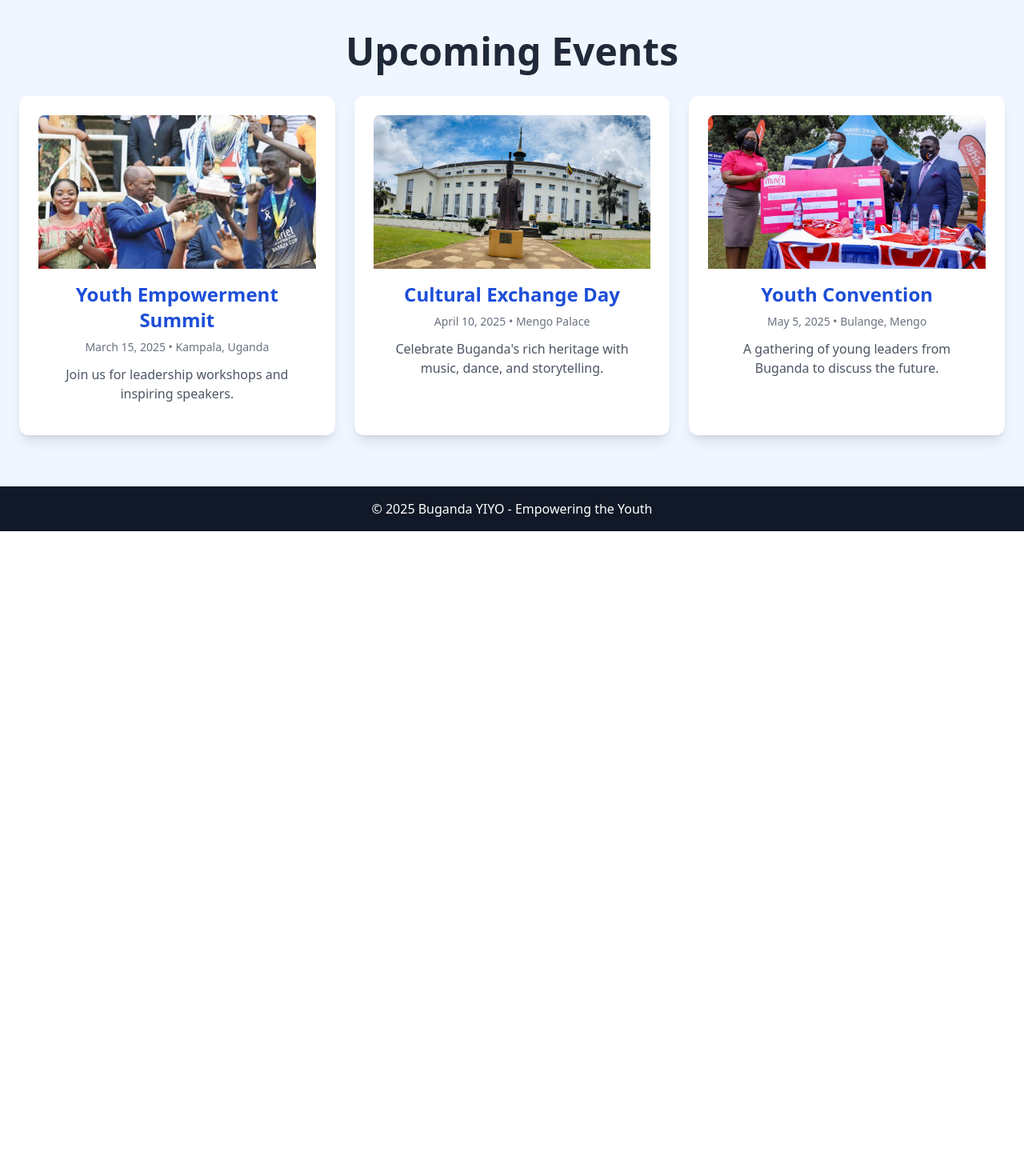
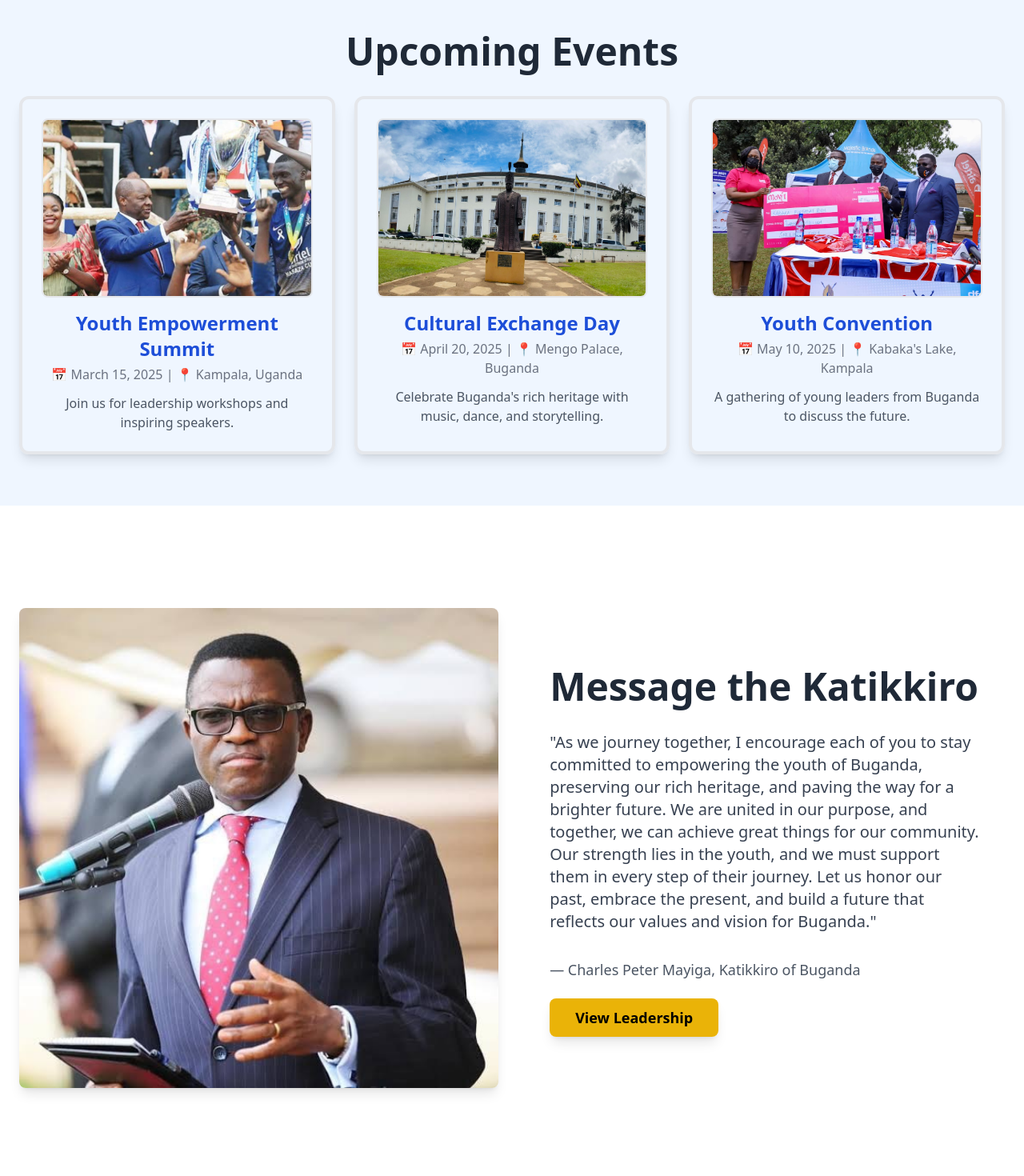
Before and after one commit to mperwe/buganda-yiyo, a React (Create React App) app: page / in a window 1280 px wide. Shown: the part 1200-2670 px from the top of the page at 80% size. Before the commit the page ends 1864 px from the top, so only its background shows below. Built offline with nearby package versions, Linux system fonts and the light colour scheme.

Commit message:
home page edits2

```diff
--- a/src/pages/Home.js
+++ b/src/pages/Home.js
@@ -11,6 +11,7 @@ import king from "../assets/King.jpg";
 import bug6 from "../assets/bug6.jpg";
 import bug7 from "../assets/bug7.jpg";
 import bug8 from "../assets/bug8.jpg";
+import chairmanImage from "../assets/chairman.jpg"; // Replace with the chairman's image
 
 const Home = () => {
   const sliderSettings = {
@@ -26,8 +27,9 @@ const Home = () => {
 
   return (
     <div className="bg-blue-50 min-h-screen">
-      {/* Hero Section - Adjusted with more padding */}
-      <section className="bg-blue-800 text-white pt-32 pb-16 md:pb-24 text-center">
+      {/* Hero Section */}
+      <section className="text-white pt-32 pb-16 md:pb-24 text-center" style={{ backgroundColor: '#00264D' }}>
+
         <div className="max-w-5xl mx-auto px-6">
           <h1 className="text-4xl md:text-5xl font-bold tracking-tight mt-6">
             Tukwanirizza ku Buganda Yiyo Buganda Yange
@@ -45,9 +47,8 @@ const Home = () => {
       </section>
 
       {/* Image & Slider Section */}
-      <section className="py-14 bg-blue-100">
+      <section className="py-14 bg-white"> {/* Changed bg-blue-100 to bg-white */}
         <div className="container mx-auto flex flex-col lg:flex-row items-center gap-8 px-6">
-          {/* Sliding Images (Slightly Smaller) */}
           <div className="lg:w-2/3 w-full">
             <Slider {...sliderSettings} className="shadow-2xl rounded-xl overflow-hidden">
               {[bug1, bug4, bug5].map((image, index) => (
@@ -64,8 +65,6 @@ const Home = () => {
               ))}
             </Slider>
           </div>
-
-          {/* Static Image (Slightly Bigger) */}
           <div className="lg:w-3/4 w-full relative">
             <img
               src={king}
@@ -84,22 +83,64 @@ const Home = () => {
         <h2 className="text-4xl md:text-5xl font-bold mb-8 text-gray-800">Upcoming Events</h2>
         <div className="grid grid-cols-1 sm:grid-cols-2 lg:grid-cols-3 gap-6 px-6">
           {[
-            { title: "Youth Empowerment Summit", date: "March 15, 2025", location: "Kampala, Uganda", description: "Join us for leadership workshops and inspiring speakers.", image: bug6 },
-            { title: "Cultural Exchange Day", date: "April 10, 2025", location: "Mengo Palace", description: "Celebrate Buganda's rich heritage with music, dance, and storytelling.", image: bug7 },
-            { title: "Youth Convention", date: "May 5, 2025", location: "Bulange, Mengo", description: "A gathering of young leaders from Buganda to discuss the future.", image: bug8 },
+            { img: bug6, title: "Youth Empowerment Summit", date: "March 15, 2025", location: "Kampala, Uganda", description: "Join us for leadership workshops and inspiring speakers." },
+            { img: bug7, title: "Cultural Exchange Day", date: "April 20, 2025", location: "Mengo Palace, Buganda", description: "Celebrate Buganda's rich heritage with music, dance, and storytelling." },
+            { img: bug8, title: "Youth Convention", date: "May 10, 2025", location: "Kabaka's Lake, Kampala", description: "A gathering of young leaders from Buganda to discuss the future." },
           ].map((event, index) => (
             <div
               key={index}
-              className="bg-white p-6 rounded-xl shadow-lg transform transition-all hover:scale-105 hover:shadow-2xl overflow-hidden"
+              className="bg-brown p-6 rounded-xl shadow-lg transform transition-all hover:scale-105 hover:shadow-2xl border-4 border-brown-500"
             >
-              <img src={event.image} alt={event.title} className="w-full h-48 object-cover rounded-t-lg" />
-              <div className="p-4">
-                <h3 className="text-2xl font-semibold text-blue-700">{event.title}</h3>
-                <p className="mt-2 text-sm text-gray-500">{event.date} • {event.location}</p>
-                <p className="mt-3 text-gray-600">{event.description}</p>
+              <img
+                src={event.img}
+                alt={event.title}
+                className="w-full h-56 object-cover rounded-lg mb-4 border-2 border-brown-400"
+              />
+              <h3 className="text-2xl font-semibold text-blue-700">{event.title}</h3>
+              <p className="text-md text-gray-500 mt-1">📅 {event.date} | 📍 {event.location}</p>
+              <p className="mt-3 text-gray-600">{event.description}</p>
+            </div>
+          ))}
+        </div>
+      </section>
+
+      {/* Message from the Chairman Section */}
+      <section className="py-32 bg-white">
+        <div className="container mx-auto px-6">
+          <div className="flex flex-col lg:flex-row items-center gap-8">
+            {/* Chairman's Image Card */}
+            <div className="lg:w-1/2 w-full">
+              <img
+                src={chairmanImage}
+                alt="Chairman"
+                className="w-full h-full object-cover rounded-lg shadow-lg"
+              />
+            </div>
+
+            {/* Chairman's Message Card */}
+            <div className="lg:w-1/2 w-full p-8 text-center lg:text-left">
+              <h2 className="text-4xl md:text-5xl font-bold mb-8 text-gray-800">
+                Message the Katikkiro
+              </h2>
+              <p className="text-xl text-gray-700 mb-8">
+                "As we journey together, I encourage each of you to stay committed to empowering the youth of Buganda,
+                preserving our rich heritage, and paving the way for a brighter future. We are united in our purpose,
+                and together, we can achieve great things for our community. Our strength lies in the youth, and we must
+                support them in every step of their journey. Let us honor our past, embrace the present, and build a
+                future that reflects our values and vision for Buganda."
+              </p>
+              <p className="text-lg text-gray-600">— Charles Peter Mayiga, Katikkiro of Buganda</p>
+
+              <div className="mt-8">
+                <Link
+                  to="/about"
+                  className="bg-yellow-500 text-black px-8 py-3 rounded-lg text-lg font-semibold hover:bg-yellow-400 transition-all duration-300 shadow-lg"
+                >
+                  View Leadership
+                </Link>
               </div>
             </div>
-          ))}
+          </div>
         </div>
       </section>
     </div>
```
Also changed, not shown: src/assets/chairman.jpg (added).
